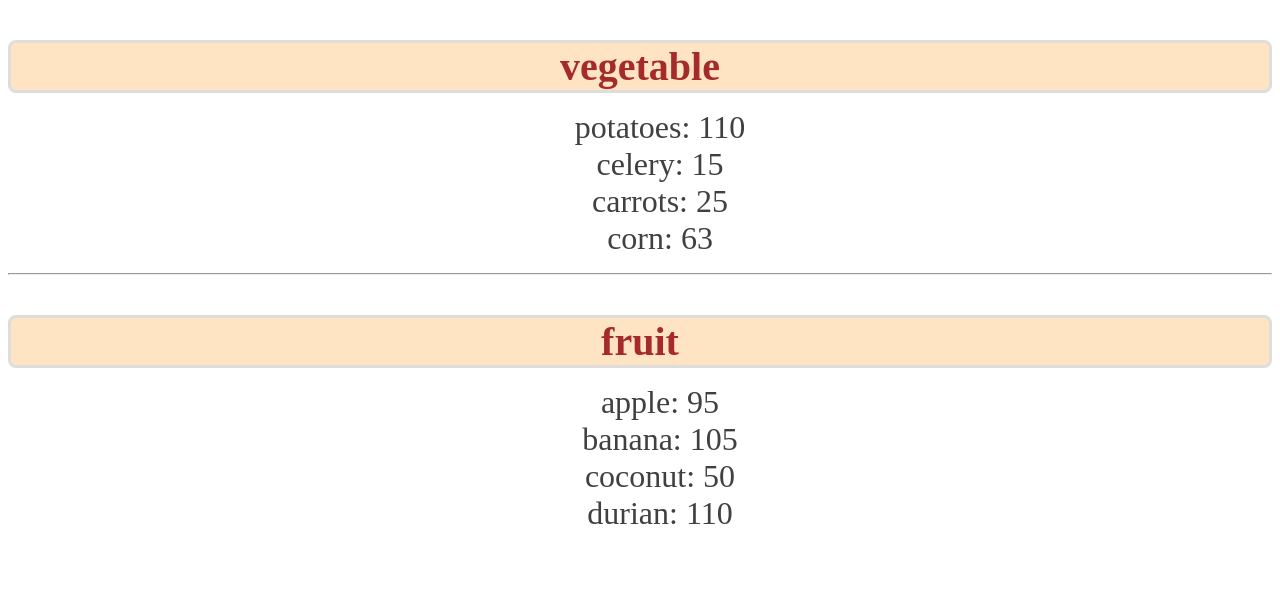
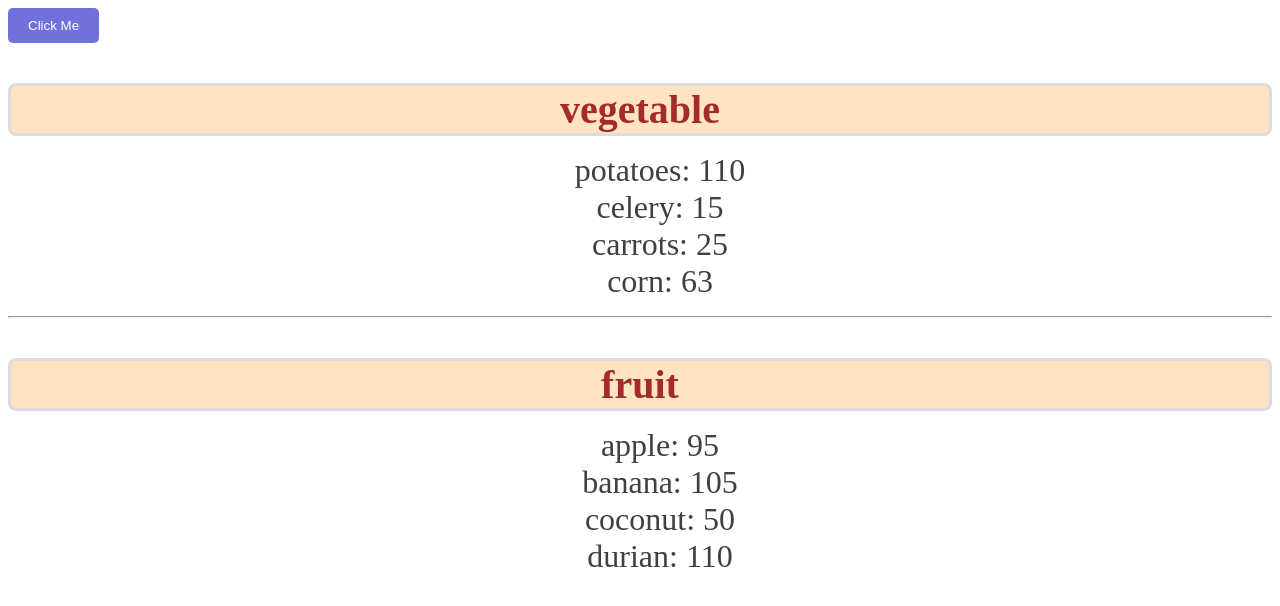
Before and after one commit to CheaRitheavatey/reactLearning, a React (Vite) app in the folder my-react/: page / in a window 1280 px wide. Shown: the top 606 px of the page. Built offline with nearby package versions, Linux system fonts and the light colour scheme; what type-check would draw is missing.

Commit message:
click event

```diff
--- a/my-react/src/App.jsx
+++ b/my-react/src/App.jsx
@@ -47,6 +47,7 @@ function App() {
   return (
     <>
 
+      <Button/>
       {vegetable.length > 0 && <List item={vegetable} category="vegetable"/>}
 
       <hr />
@@ -63,8 +64,7 @@ function App() {
       <Student />
       <hr />
       <UserGreeting isLoggedIn={true} username="my name"/>
-      <hr />
-      <Button/>
+
       <br />
       <Card/>
       <Card/>
--- a/my-react/src/components/Button.jsx
+++ b/my-react/src/components/Button.jsx
@@ -10,8 +10,23 @@ function Button() {
         cursor: "pointer",
 
     }
+
+    let count = 0;
+    const handleClick = (name) => {
+        if (count < 3) {
+            count++;
+            console.log("You click "+ count + " times")
+        } else {
+            console.log("stop click!");
+
+        }
+
+    };
+
+
+    const handleClick2 = (e) => e.target.textContent = "OUCH";
     return (
-        <button className={styles.btn}>Click Me</button>
+        <button className={styles.btn} onDoubleClick={(e) => handleClick2(e)}>Click Me</button>
     )
 }
 export default Button
```
